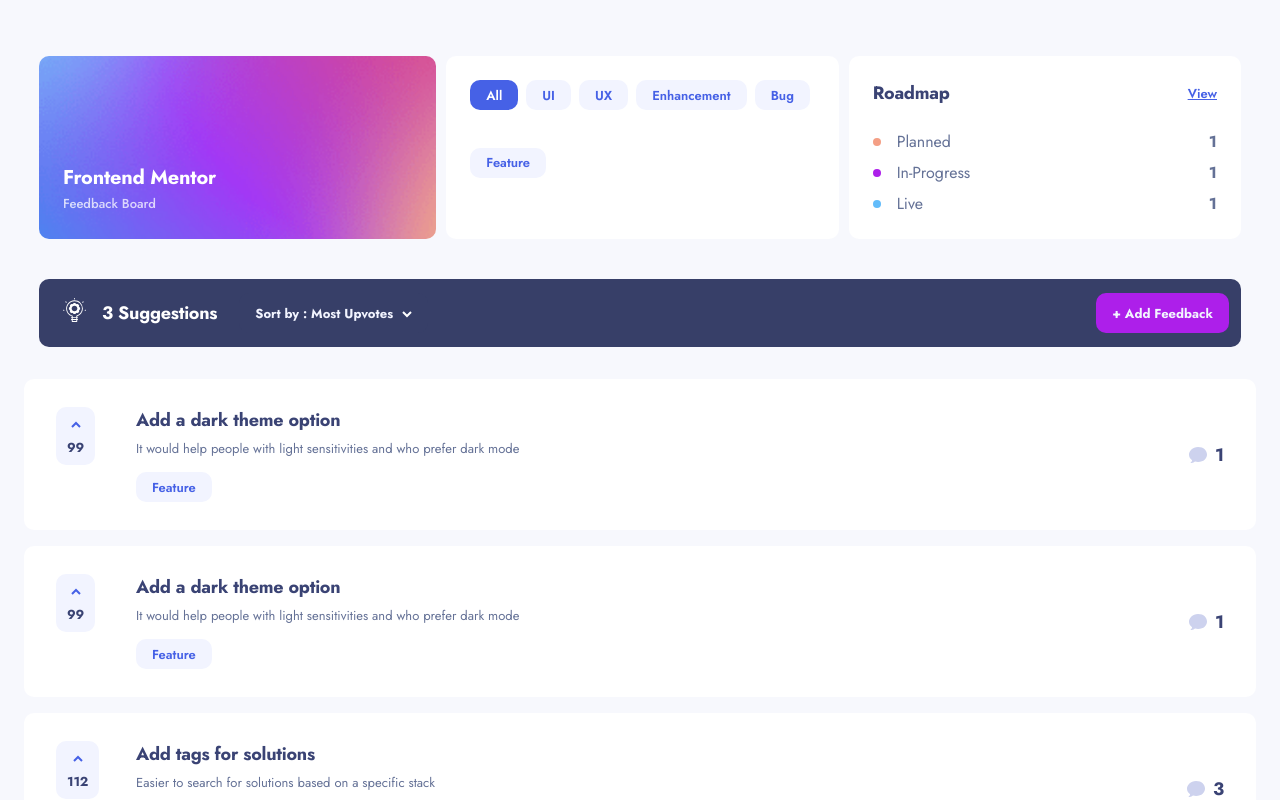
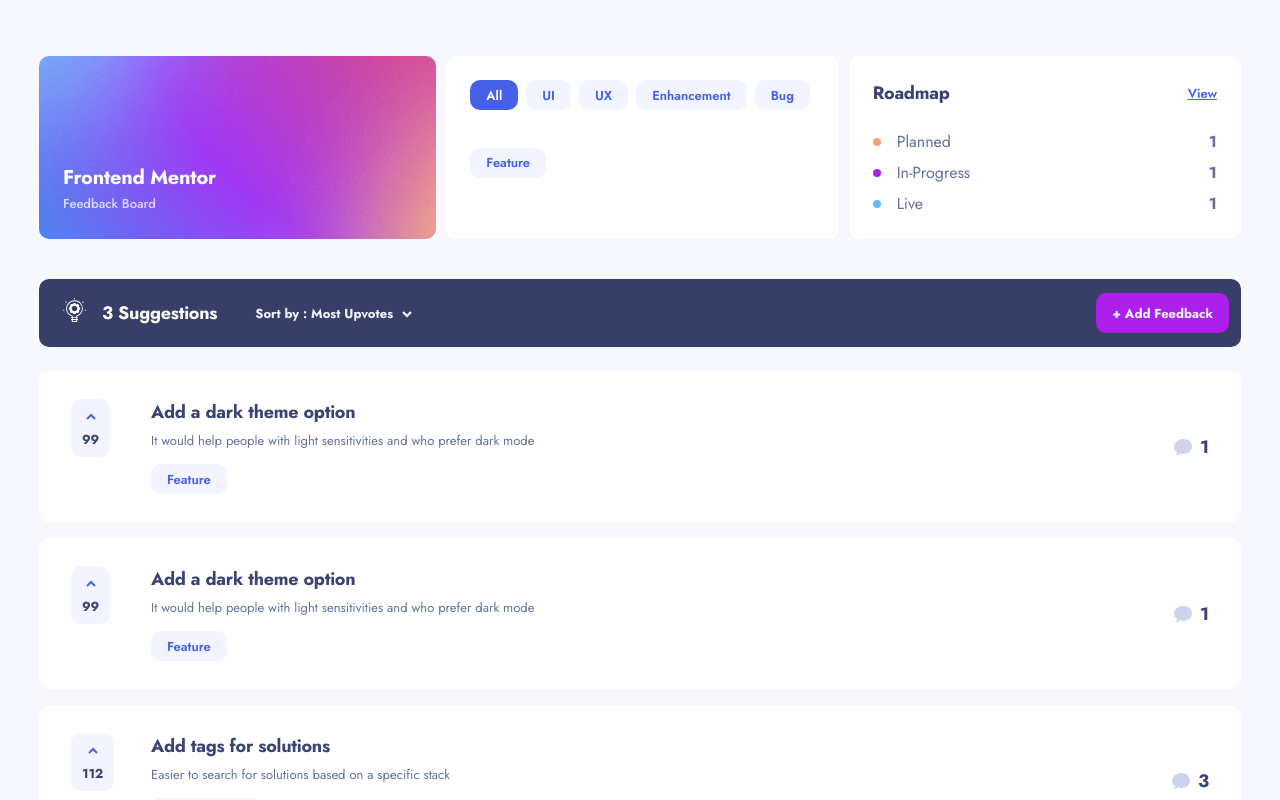
Before and after one commit to ryanbradley-webdev/product-feedback-app, a React (Vite) app in the folder client/: page / in a window 1280 px wide. Shown: the top 800 px of the page. Built offline with nearby package versions, Linux system fonts and the light colour scheme.

Commit message:
Update suggestions list margin for tablet.

```diff
--- a/client/src/components/feedbackList/feedbackList.module.css
+++ b/client/src/components/feedbackList/feedbackList.module.css
@@ -4,6 +4,13 @@
     margin-block: 32px;
     margin-inline: 24px;
     border-radius: var(--radius-btn);
+}
+
+@media screen and (min-width: 721px) {
+    .list {
+        margin-block: 24px;
+        margin-inline: 39px;
+    }
 }
 
 .no_feedback {
```
